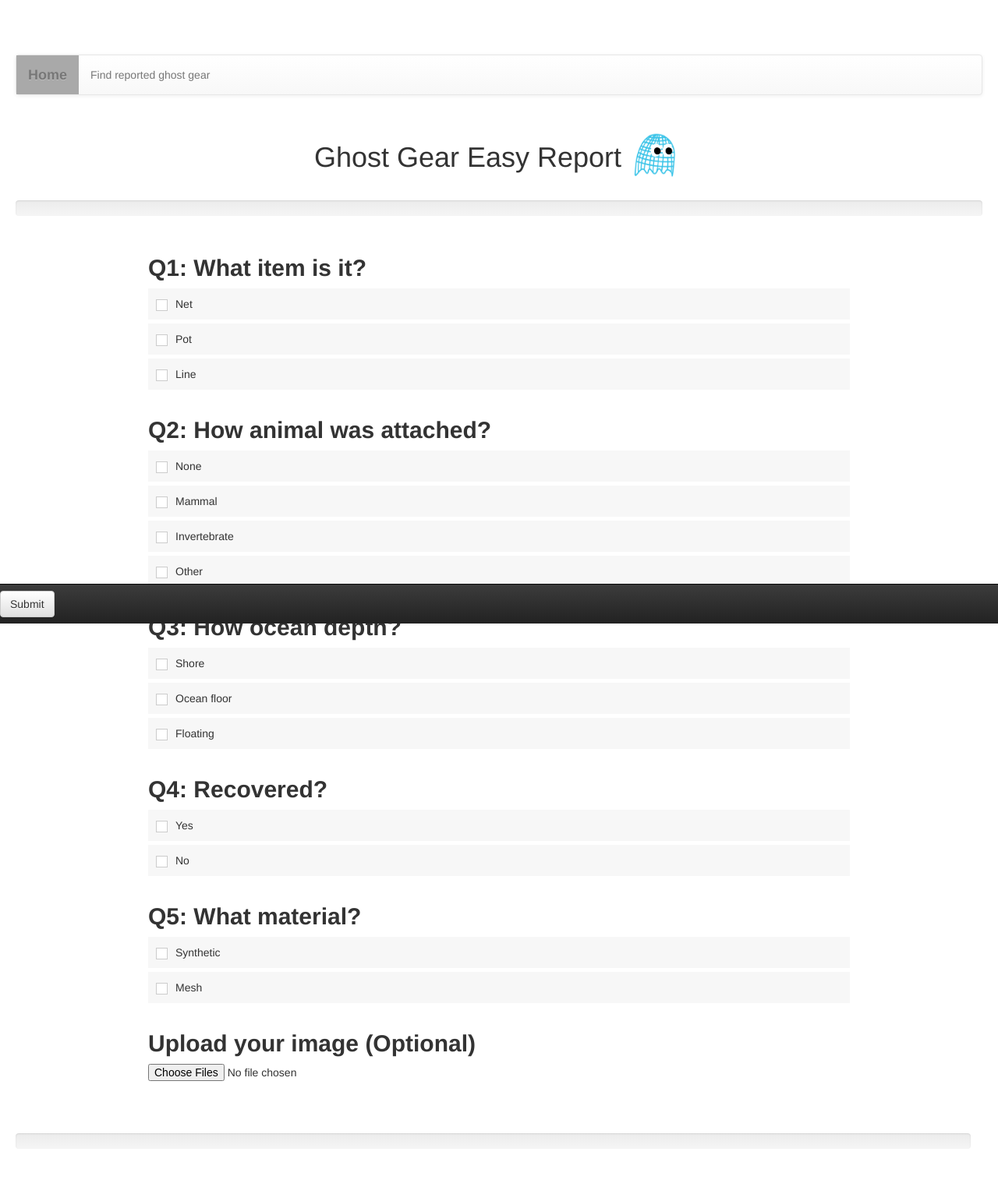
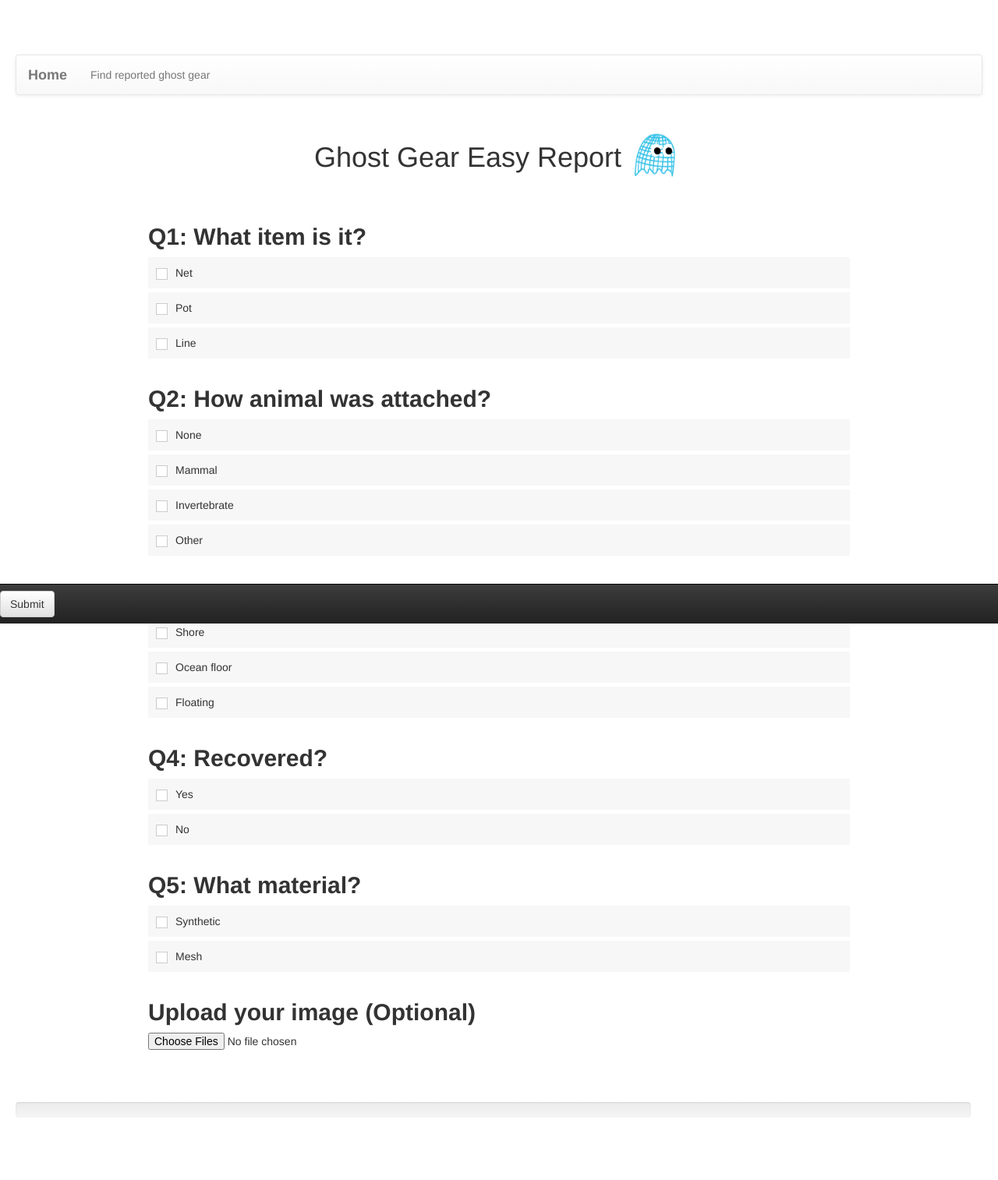
Before and after one commit to linruth/FishHackathon, a Flask app: page / in a window 1280 px wide. Shown: the whole page at 78% size. After the commit the page ends 1433 px from the top, so only its background shows below. Run offline with Flask 2, Linux system fonts and the light colour scheme; some libraries are stand-ins or nearby versions.

Commit message:
recommit style changes

```diff
--- a/static/css/style.css
+++ b/static/css/style.css
@@ -139,7 +139,6 @@ body {
 
   .navbar-brand {
     font-weight: bold;
-    background: darkgrey;
   }
 
   #map {
--- a/templates/index2.html
+++ b/templates/index2.html
@@ -220,25 +220,7 @@ quiz.init();
 <div class="row">
 <h1 class="center title">Ghost Gear Easy Report<img src="static/logo_360.png" class="logo_360"></img></h1>
                 </div></div>
-<div class="row80 center">
 
-        <div class="progress center">
-        <div class="zero no-color"></div>
-        <div class="one no-color"></div>
-        <div class="two no-color"></div>
-        <div class="three no-color"></div>
-        <div class="four no-color"></div>
-        <div class="five no-color"></div>
-        <div class="six no-color"></div>
-        <div class="seven no-color"></div>
-        <div class="eight no-color"></div>
-        <div class="nine no-color"></div>
-        <div class="ten no-color"></div>
-            <div class="progress-bar" style="width: 0%;"></div>
-
-
-
-</div>
 
 
 <div class="quiz">
```
Also changed, not shown: templates/findindex.html (+0 -18 lines).
